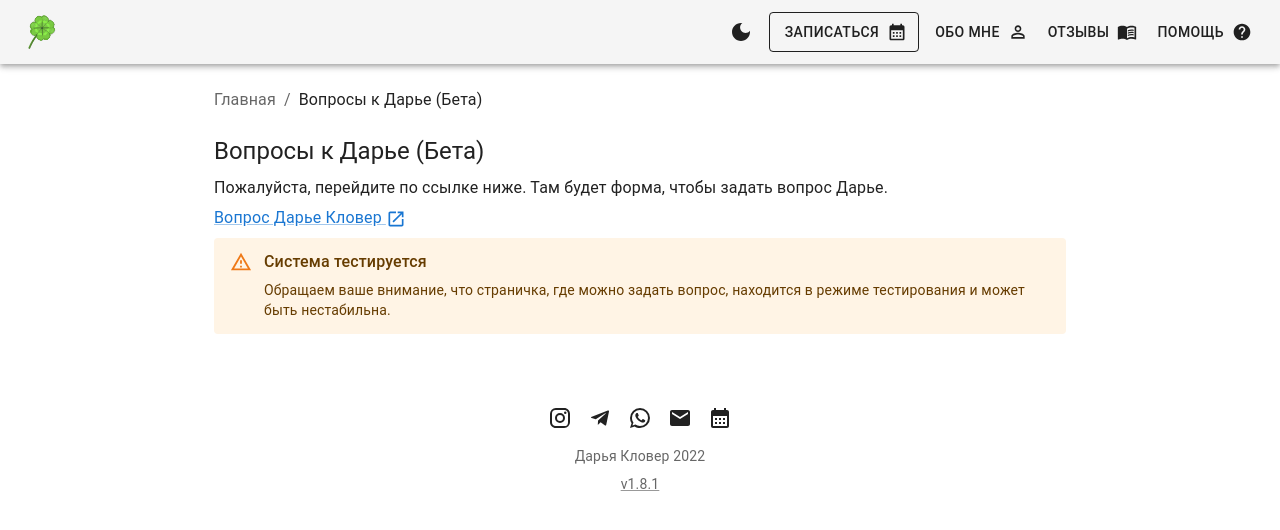
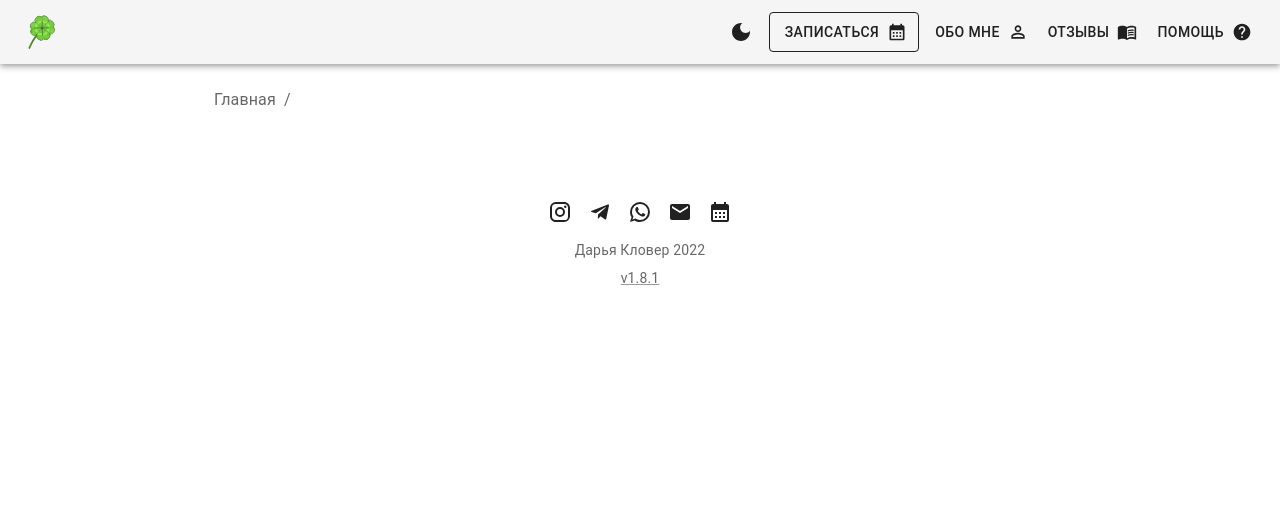
Before and after one commit to SiarheiBobryk/dariaklover, a React (Create React App) app: page /question in a window 1280 px wide. Shown: the top 530 px of the page. Built offline with nearby package versions, Linux system fonts and the light colour scheme; a web font is replaced by a local one.

Commit message:
refactor: remove the Questions page

```diff
--- a/src/App.tsx
+++ b/src/App.tsx
@@ -10,7 +10,6 @@ import helpMetaData from './pages/Help/helpMetaData';
 import howToBookMetaData from './pages/HowToBook/howToBookMetaData';
 import Layout from './components/Layout';
 import mainMetaData from './pages/Main/mainMetaData';
-import questionsMetaData from './pages/Questions/questionsMetaData';
 import referencesMetaData from './pages/References/referencesMetaData';
 
 const About = React.lazy(function lazyLoadAbout() {
@@ -39,10 +38,6 @@ const Main = React.lazy(function lazyLoadMain() {
 
 const References = React.lazy(function lazyLoadReferences() {
   return import('./pages/References');
-});
-
-const Questions = React.lazy(function lazyLoadQuestions() {
-  return import('./pages/Questions');
 });
 
 // TODO: Uncomment if for testing the Fallback component
@@ -78,7 +73,6 @@ function App() {
             <Route path={faqMetaData.path} element={<Faq />} />
             <Route path={helpMetaData.path} element={<Help />} />
             <Route path={howToBookMetaData.path} element={<HowToBook />} />
-            <Route path={questionsMetaData.path} element={<Questions />} />
             <Route path={referencesMetaData.path} element={<References />} />
             <Route path={mainMetaData.path} element={<Main />} />
           </Routes>
--- a/src/components/Breadcrumbs/Breadcrumbs.tsx
+++ b/src/components/Breadcrumbs/Breadcrumbs.tsx
@@ -12,7 +12,6 @@ import faqMetaData from '../../pages/Faq/faqMetaData';
 import helpMetaData from '../../pages/Help/helpMetaData';
 import howToBookMetaData from '../../pages/HowToBook/howToBookMetaData';
 import mainMetaData from '../../pages/Main/mainMetaData';
-import questionsMetaData from '../../pages/Questions/questionsMetaData';
 import referencesMetaData from '../../pages/References/referencesMetaData';
 
 const breadcrumbNameMap: { [key: string]: string } = {
@@ -22,7 +21,6 @@ const breadcrumbNameMap: { [key: string]: string } = {
   [faqMetaData.path]: faqMetaData.heading,
   [helpMetaData.path]: helpMetaData.heading,
   [howToBookMetaData.path]: howToBookMetaData.heading,
-  [questionsMetaData.path]: questionsMetaData.heading,
   [referencesMetaData.path]: referencesMetaData.heading,
 };
 
--- a/src/pages/Questions/Questions.tsx
+++ /dev/null
@@ -1,35 +0,0 @@
-import * as React from 'react';
-import { Helmet } from 'react-helmet';
-
-import Alert from '@mui/material/Alert';
-import AlertTitle from '@mui/material/AlertTitle';
-
-import Heading from '../../components/Heading';
-import LinkBlank from '../../components/LinkBlank';
-import Paragraph from '../../components/Paragraph';
-import questionsMetaData from './questionsMetaData';
-
-function Questions() {
-  return (
-    <>
-      <Helmet>
-        <title>{questionsMetaData.title}</title>
-      </Helmet>
-      <Heading>{questionsMetaData.heading}</Heading>
-      <Paragraph>Пожалуйста, перейдите по ссылке ниже. Там будет форма, чтобы задать вопрос Дарье.</Paragraph>
-      <Paragraph>
-        {/* eslint-disable-next-line max-len */}
-        <LinkBlank href="https://docs.google.com/forms/d/e/1FAIpQLSedaIyUajfTsT7ymkNJd8umXnUV-Tc2q6OTmw3Xk8NGB9Hs0A/viewform?usp=sf_link">
-          Вопрос Дарье Кловер
-        </LinkBlank>
-      </Paragraph>
-      <Alert severity="warning">
-        <AlertTitle>Система тестируется</AlertTitle>
-        Обращаем ваше внимание, что страничка, где можно задать вопрос, находится в режиме тестирования и может быть
-        нестабильна.
-      </Alert>
-    </>
-  );
-}
-
-export default Questions;
--- a/src/pages/Questions/index.ts
+++ /dev/null
@@ -1,2 +0,0 @@
-export { default } from './Questions';
-export { default as questionsMetaData } from './questionsMetaData';
--- a/src/pages/Questions/questionsMetaData.ts
+++ /dev/null
@@ -1,13 +0,0 @@
-export interface QuestionMetaData {
-  title: string;
-  heading: string;
-  path: string;
-}
-
-const questionsMetaData: QuestionMetaData = {
-  title: 'Задать вопрос',
-  heading: 'Вопросы к Дарье (Бета)',
-  path: '/question',
-};
-
-export default questionsMetaData;
--- a/src/pages/index.ts
+++ b/src/pages/index.ts
@@ -16,8 +16,5 @@ export { default as HowToBook } from './HowToBook';
 export * from './Main';
 export { default as Main } from './Main';
 
-export * from './Questions';
-export { default as Questions } from './Questions';
-
 export * from './References';
 export { default as References } from './References';
```
Also changed, not shown: 2 other files (tests, documents, lock files or other folders).
